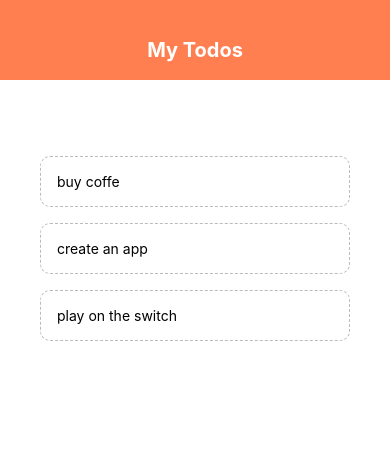
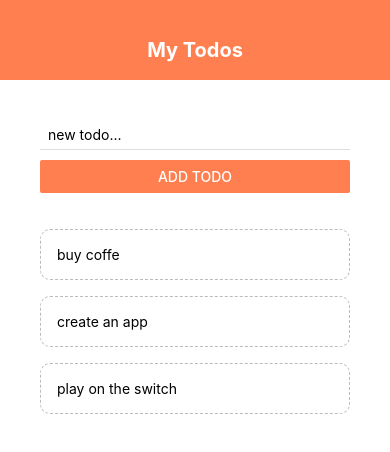
Before and after one commit to ishanEPR/React_Native_Expo, a React Native app: screen / in a window 390 px wide. Shown: the top 452 px of the page. Built offline with nearby package versions, Linux system fonts and the light colour scheme.

Commit message:
add button the todo is add

```diff
--- a/App.js
+++ b/App.js
@@ -2,6 +2,7 @@ import React,{useState} from "react";
 import {View,Text,StyleSheet,FlatList} from 'react-native';
 import Header from './components/Header';
 import TodoItem from './components/TodoItem';
+import AddTodo from './components/AddTodo';
 
 export default function App()
 {
@@ -23,11 +24,12 @@ export default function App()
 
 
 
+
     return(
       <View style={styles.container}>
      <Header/>
         <View style={styles.content}>
-          {/* to form */}
+          <AddTodo/>
           <View style={styles.list}>
             <FlatList
             data={todos}
--- /dev/null
+++ b/components/AddTodo.js
@@ -0,0 +1,33 @@
+import React,{useState} from "react";
+import {Text,StyleSheet,TextInput,Button,View} from 'react-native';
+
+
+export default function AddTodo()
+{
+    const  [text,setText]=useState('');
+    const changeHandler = (val) =>{
+        setText(val);
+
+    }
+    return(
+        <View>
+            <TextInput
+            style={styles.input}
+            placeholder='new todo...'
+            onChangeText={changeHandler}
+            />
+            <Button onPress={()=>console.log(text)} title='add todo' color='coral'/>
+        </View>
+    );
+}
+
+const styles=StyleSheet.create({
+    input:{
+        marginBottom:10,
+        paddingHorizontal:8,
+        paddingVertical:6,
+        borderBottomWidth:1,
+        borderBottomColor:'#ddd',
+
+    }
+});
```
